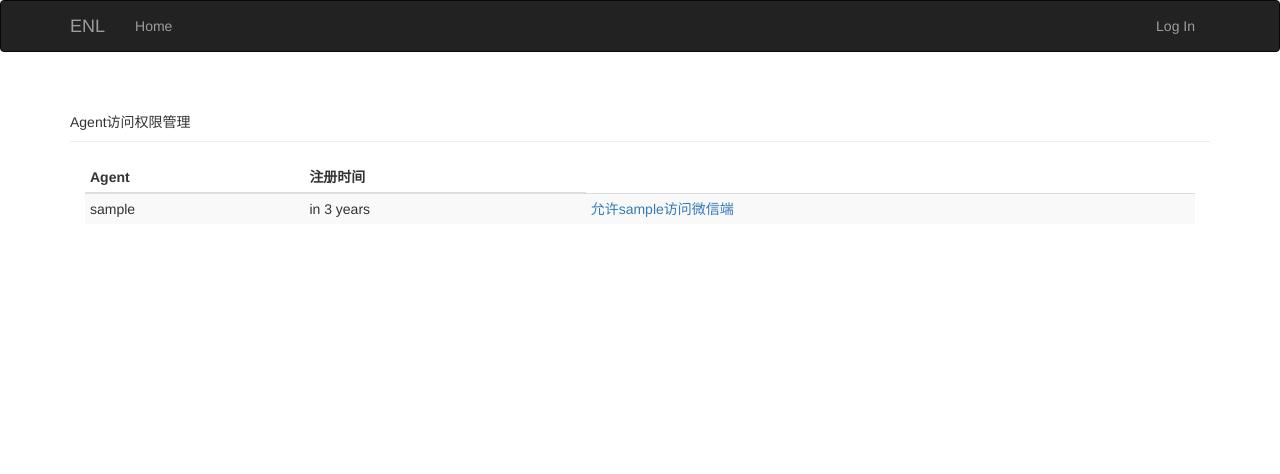
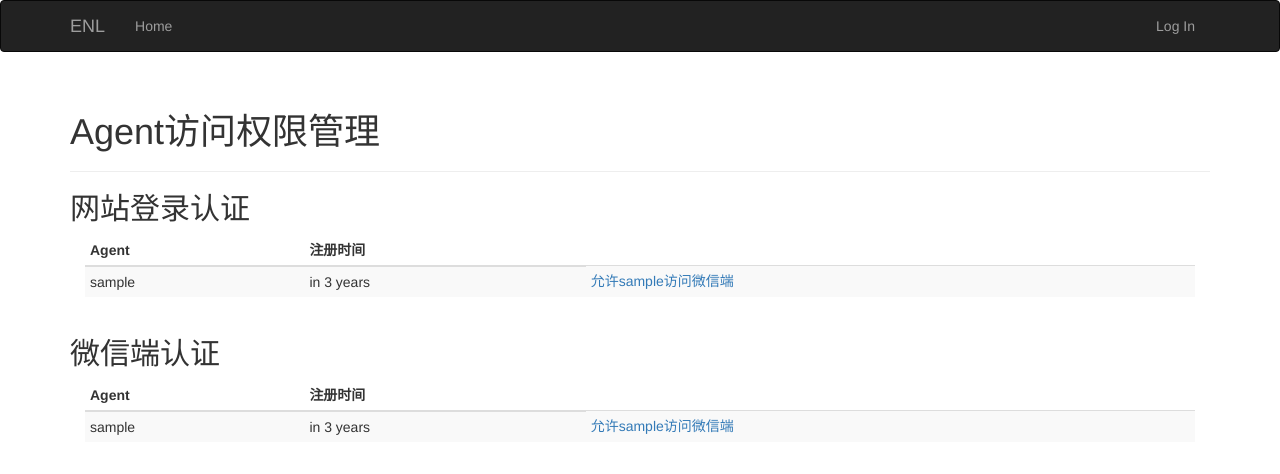
Before and after one commit to bllli/ingress-keys-management, a Flask app: template app/templates/admin/agent_management.html in a window 1280 px wide. Shown: the top 474 px of the page. Run offline with Flask 2, Linux system fonts and the light colour scheme; the template is opened without the code that fills it: values that come from a table or form of the project are taken from there, others are empty; tables that the repository leaves empty hold one stand-in row (values such as "Sample post"); parts of the project's set-up code (start-up, migrations or seed data) failed here and were passed over; some libraries are stand-ins or nearby versions.

Commit message:
add 申请网站登陆权限

```diff
--- a/app/models.py
+++ b/app/models.py
@@ -31,6 +31,7 @@ class Role(db.Model):
         roles = {
             'WechatUser':(Permission.WECHAT_LOGIN, True),
             'User': (Permission.ADD_PORTAL |
+                     Permission.WECHAT_LOGIN |
                      Permission.WEB_LOGIN, False),
             'Moderator': (Permission.ADD_PORTAL |
                           Permission.MODIFY_PORTAL |
--- a/app/templates/admin/agent_management.html
+++ b/app/templates/admin/agent_management.html
@@ -5,9 +5,34 @@
 
 {% block page_content %}
 <div class="page-header">
-    Agent访问权限管理
+    <h1>Agent访问权限管理</h1>
 </div>
 <div>
+<h2>网站登录认证</h2>
+<div class="container-fluid">
+	<div class="row-fluid">
+		<div class="span12">
+			<table class="table table-hover table-condensed table-striped table-striped">
+				<thead>
+					<tr>
+                        <th>Agent</th>
+						<th>注册时间</th>
+					</tr>
+				</thead>
+				<tbody>
+                    {% for agent in agents %}
+					<tr>
+						<td>{{ agent.username }}</td>
+                        <td>{{ moment(agent.member_since).fromNow() }}</td>
+                        <td><a href="{{ url_for('admin.agent_confirm_wechat', user_id=agent.id) }}">允许{{ agent.username }}访问微信端</a></td>
+					</tr>
+                    {% endfor %}
+				</tbody>
+			</table>
+		</div>
+	</div>
+</div>
+<h2>微信端认证</h2>
 <div class="container-fluid">
 	<div class="row-fluid">
 		<div class="span12">
```
Also changed, not shown: app/admin/views.py (+17 -2 lines).
